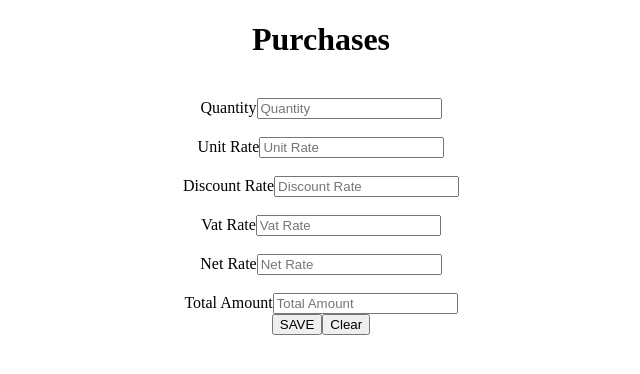
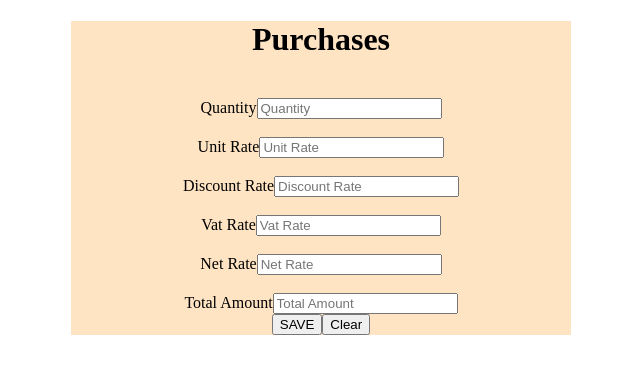
Before and after one commit to sirinakanamoni/PurchaseGit, an Angular app: page / in a window 1280 px wide. Shown: the top 374 px of the page, without its empty margins (319-959 px from the left). Built offline with nearby package versions, Linux system fonts and the light colour scheme.

Commit message:
siri-changes in app.css on 300924

```diff
--- a/src/app/app.component.css
+++ b/src/app/app.component.css
@@ -0,0 +1,5 @@
+.purchase{
+    background-color: bisque;
+    width:500px;
+    margin: auto;
+}
--- a/src/app/app.component.html
+++ b/src/app/app.component.html
@@ -1,4 +1,4 @@
-<form align="center" [formGroup]="purchaseOrderForm">
+<form align="center" [formGroup]="purchaseOrderForm" class="purchase">
   <div>
     <h1>Purchases</h1>
   </div>
```
